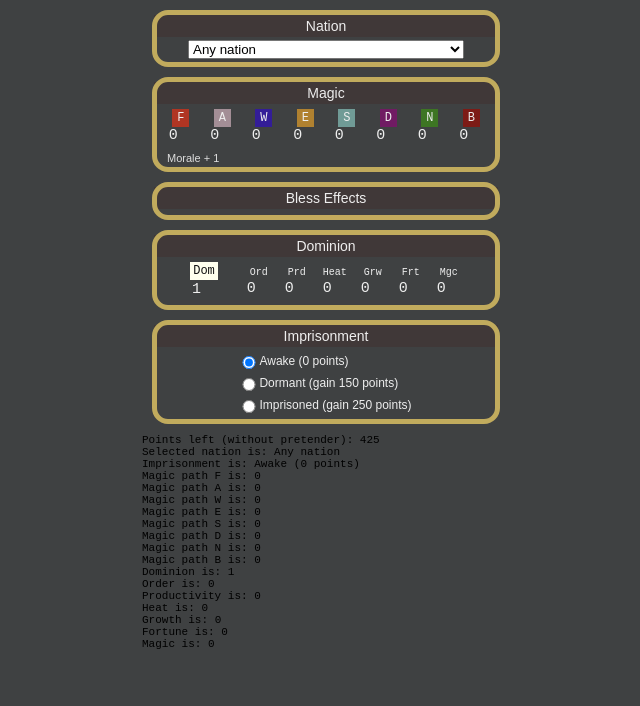
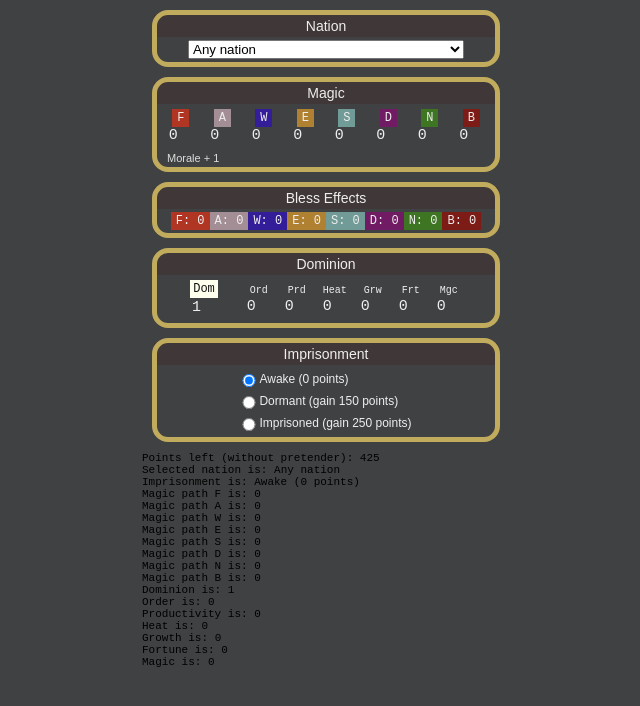
Before and after one commit to bsielski/pretenders-dom5, a React (Create React App) app: page / in a window 1280 px wide. Shown: the top 706 px of the page, without its empty margins (314-954 px from the left). Built offline with nearby package versions, Linux system fonts and the light colour scheme.

Commit message:
Calculate bless points

```diff
--- a/src/App.js
+++ b/src/App.js
@@ -2,6 +2,8 @@ import React, { Component } from 'react';
 import {getNations} from './nations';
 import {magicCost} from './magicCost';
 import {scalesCost} from './scalesCost';
+import {getPretenders} from './pretenders';
+
 import './App.css';
 
 class Debug extends React.Component {
@@ -86,7 +88,7 @@ class App extends Component {
 
   changeNumber(event) {
     const target = event.target;
-    this.setState({[target.name]: target.value});
+    this.setState({[target.name]: parseInt(target.value, 10)});
   }
 
   changeRadio(event) {
@@ -155,6 +157,32 @@ class App extends Component {
                                                       magic: this.state.magic,
                                                     }
                                                  );
+
+    const elementalPathBlessPointsLeft = (currentPath, blessBonus) => {
+     if ((currentPath >= 4) || (currentPathF >= 3 && currentPathA >=3 && currentPathW >= 3 && currentPathE >= 3)) {
+       return currentPath + blessBonus;
+     }
+     else {
+       return 0;
+     }
+    };
+    const sorceryPathBlessPointsLeft = (currentPath, blessBonus) => {
+     if ((currentPath >= 4) || (currentPathS >= 3 && currentPathD >=3 && currentPathN >= 3 && currentPathB >= 3)) {
+       return currentPath + blessBonus;
+     }
+     else {
+       return 0;
+     }
+    };
+
+    const blessPointsLeftF = elementalPathBlessPointsLeft(currentPathF, this.nations[currentNationId].blessF);
+    const blessPointsLeftA = elementalPathBlessPointsLeft(currentPathA, this.nations[currentNationId].blessA);
+    const blessPointsLeftW = elementalPathBlessPointsLeft(currentPathW, this.nations[currentNationId].blessW);
+    const blessPointsLeftE = elementalPathBlessPointsLeft(currentPathE, this.nations[currentNationId].blessE);
+    const blessPointsLeftS = sorceryPathBlessPointsLeft(currentPathS, this.nations[currentNationId].blessS);
+    const blessPointsLeftD = sorceryPathBlessPointsLeft(currentPathD, this.nations[currentNationId].blessD);
+    const blessPointsLeftN = sorceryPathBlessPointsLeft(currentPathN, this.nations[currentNationId].blessN);
+    const blessPointsLeftB = sorceryPathBlessPointsLeft(currentPathB, this.nations[currentNationId].blessB);
 
     return (
       <main>
@@ -225,6 +253,16 @@ class App extends Component {
         <div className="form">
           <header className="form__header">Bless Effects</header>
           <div className="form__body form__body--bless">
+            <div className="form__section">
+              <div className="value-picker__label value-picker__label--magic value-picker__label--fire">F: {blessPointsLeftF}</div>
+              <div className="value-picker__label value-picker__label--magic value-picker__label--air">A: {blessPointsLeftA}</div>
+              <div className="value-picker__label value-picker__label--magic value-picker__label--water">W: {blessPointsLeftW}</div>
+              <div className="value-picker__label value-picker__label--magic value-picker__label--earth">E: {blessPointsLeftE}</div>
+              <div className="value-picker__label value-picker__label--magic value-picker__label--astral">S: {blessPointsLeftS}</div>
+              <div className="value-picker__label value-picker__label--magic value-picker__label--death">D: {blessPointsLeftD}</div>
+              <div className="value-picker__label value-picker__label--magic value-picker__label--nature">N: {blessPointsLeftN}</div>
+              <div className="value-picker__label value-picker__label--magic value-picker__label--blood">B: {blessPointsLeftB}</div>
+            </div>
           </div>
         </div>
 
```
